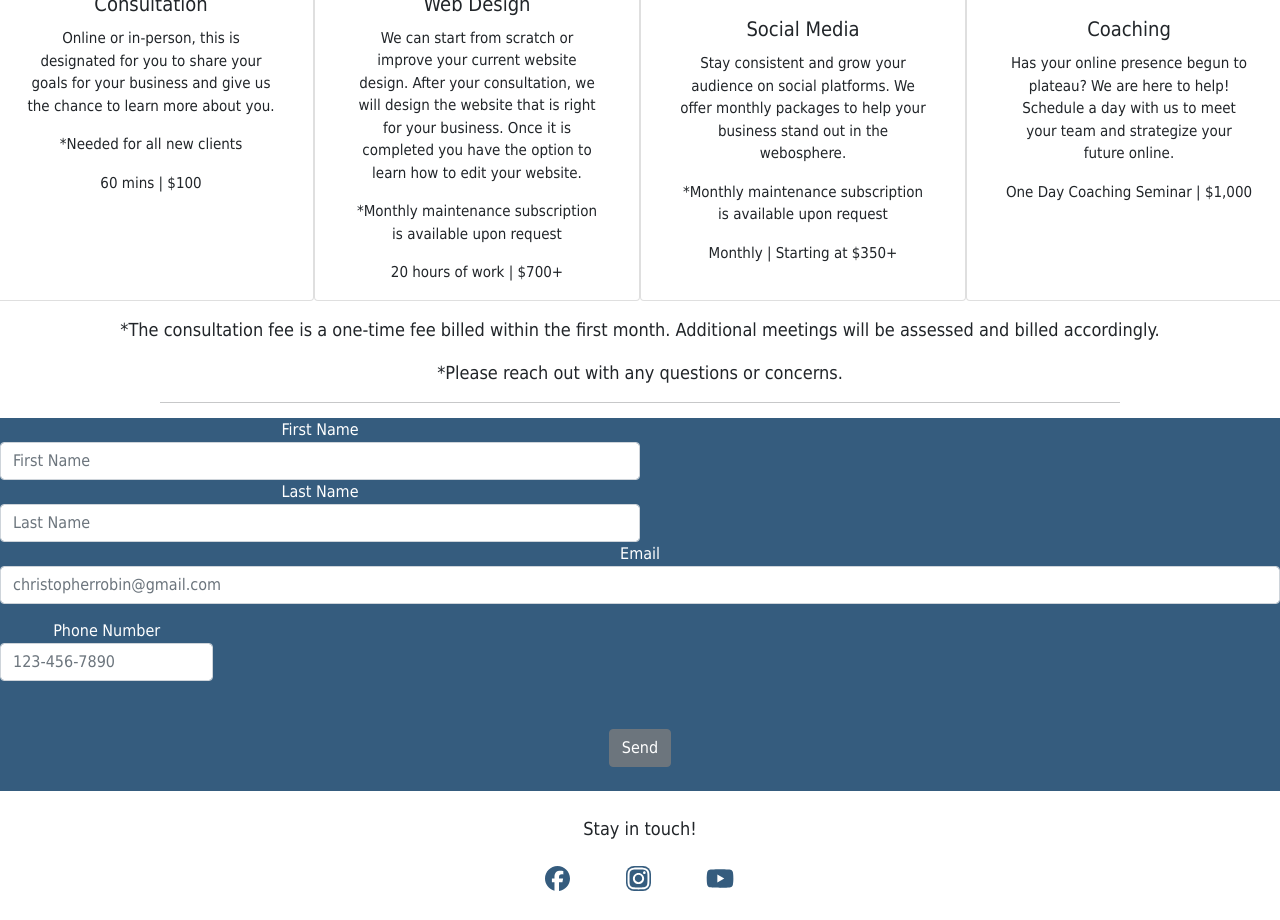
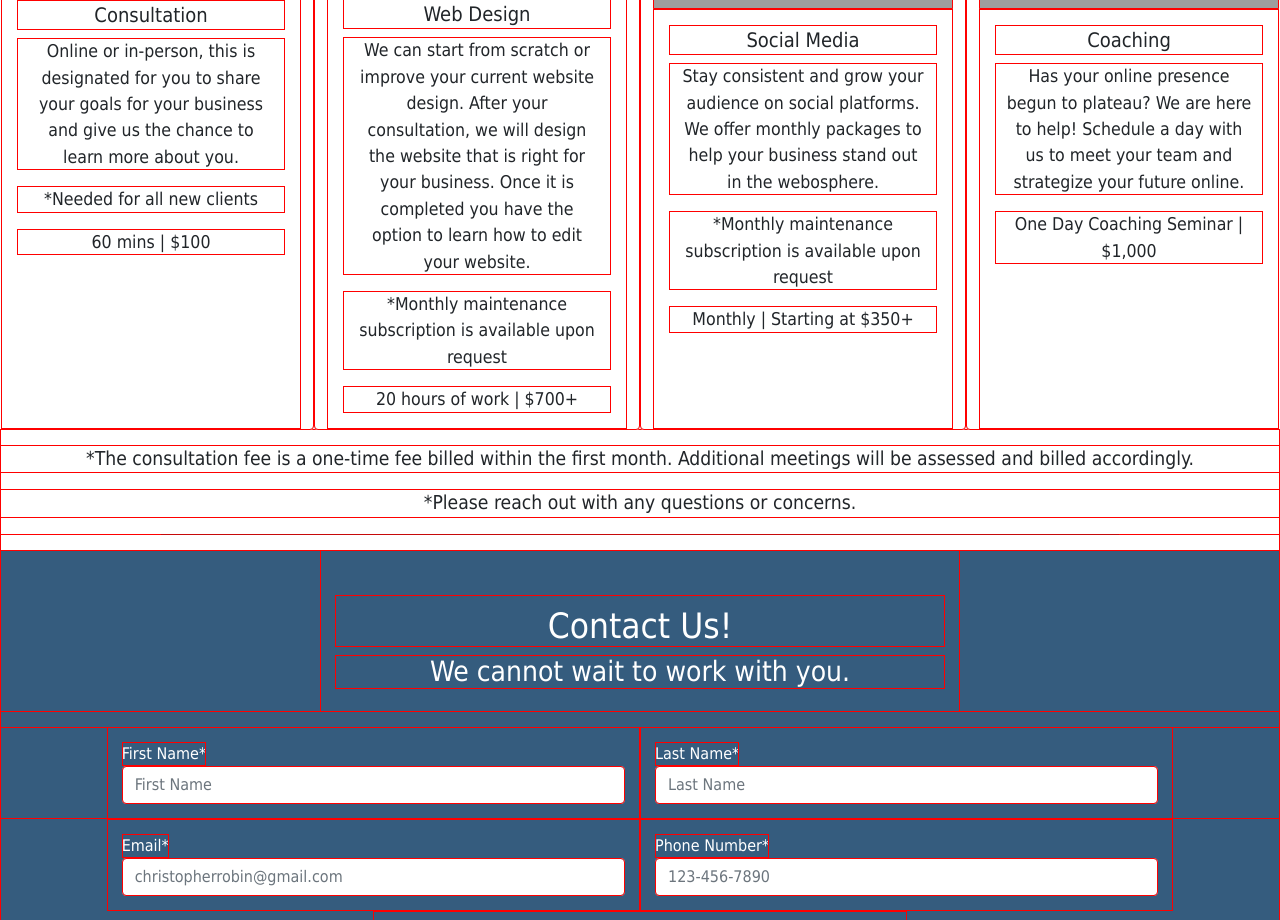
Before and after one commit to Calebmwhittaker/MADDMarketing-Solutions, a React (Create React App) app: page /services in a window 1280 px wide. Shown: the part 1880-2800 px from the top of the page. Built offline with nearby package versions, Linux system fonts and the light colour scheme; grey boxes are pictures that could not be loaded.

Commit message:
Responsive forms

```diff
--- a/src/App.css
+++ b/src/App.css
@@ -3,7 +3,7 @@
 }
 
 p {
-  font-size: 18px;
+  font-size: 1.2rem;
   padding: 0 10px;
 }
 
@@ -224,7 +224,7 @@ footer p {
 }
 
 .card-text {
-  font-size: 15px;
+  font-size: 1.1rem;
 }
 
 /* .services-first-image, .services-second-image  {
@@ -241,9 +241,28 @@ footer p {
   margin-top: 15px;
 }
 
-.form-group label {
+form {
+  color: #ffffff;
+}
+
+.form-heading {
+  align-items: center;
+  width: 50%;
+}
+
+.form-group {
   text-align: left;
   color: #ffffff;
+  padding: 15px;
+  display: inline-block;
+}
+
+.form-row span {
+  color: white;
+}
+
+.message {
+  height: 50px;
 }
 
 .services-page > h2 {
@@ -323,7 +342,6 @@ small {
 }
 
 .first-services-imgs p {
-  /* width: 50%; */
   margin: 0 auto;
 }
 
@@ -331,7 +349,7 @@ small {
   margin-top: 30px;
 }
 
-/* * {
+* {
   outline: 1px solid red;
   outline-offset: -1px;
-} */
+}
--- a/src/components/Form.js
+++ b/src/components/Form.js
@@ -4,28 +4,37 @@ export default function Form() {
   return (
     <div>
         <form>
-  <div className="form-row">
-    <div className="form-group col-md-6">
-      <label htmlFor="inputName">First Name</label>
-      <input type="email" className="form-control" id="inputName" placeholder="First Name"></input>
+  <div className="form-heading-row form-row">
+  <div className="form-heading form-group col-12 col-md-7 text-center">
+    <h2>Contact Us!</h2>
+    <h3>We cannot wait to work with you.</h3>
+  </div>
+  </div>
+<div className='form-row'>
+    <div className="form-group col-5">
+      <label htmlFor="inputName">First Name*</label>
+      <input type="text" className="form-control" id="inputName" placeholder="First Name" autoComplete="off"></input>
     </div>
-    <div className="form-group col-md-6">
-      <label htmlFor="inputName">Last Name</label>
-      <input type="email" className="form-control" id="inputName2" placeholder="Last Name"></input>
+    <div className="form-group col-5">
+      <label htmlFor="inputName">Last Name*</label>
+      <input type="text" className="form-control" id="inputName2" placeholder="Last Name" autoComplete="off"></input>
     </div>
   </div>
-  <div className="form-group">
-    <label htmlFor="inputEmail">Email</label>
-    <input type="text" className="form-control" id="inputEmail" placeholder="christopherrobin@gmail.com"></input>
+  <div className="form-group col-12 col-md-5">
+    <label htmlFor="inputEmail">Email*</label>
+    <input type="email" className="form-control" id="inputEmail" placeholder="christopherrobin@gmail.com" autoComplete="off"></input>
   </div>
-  <div className="form-row">
-    <div className="form-group col-md-2">
-      <label htmlFor="inputPhone">Phone Number</label>
-      <input type="tel" className="form-control" id="inputPhone" pattern="[0-9]{3}-[0-9]{3}-[0-9]{4}" placeholder="123-456-7890"></input>
+    <div className="form-group col-12 col-md-5">
+      <label htmlFor="inputPhone">Phone Number*</label>
+      <input type="tel" className="form-control" id="inputPhone" pattern="[0-9]{3}-[0-9]{3}-[0-9]{4}" placeholder="123-456-7890" autoComplete='off'></input>
     </div>
-  </div>
-  <br></br>
-  <button type="submit" className="btn btn-secondary my-4">Send</button>
+    <div className="message form-group col-12 col-md-5">
+      <label htmlFor="message">Message*</label>
+    <textarea name="career[message]" className="form-control"
+          placeholder="Write your details" required></textarea>
+          </div>
+          <div className="form-group col-12"></div>
+  <button type="submit" className="btn btn-secondary mb-4 btn-lg">Send</button>
 </form>
     </div>
   );
--- a/src/components/ServiceCards.js
+++ b/src/components/ServiceCards.js
@@ -3,14 +3,14 @@ import React from 'react'
 export default function ServiceCards() {
   return (
     <div>
-        <div class="container">
-  <div class="row">
-    <div class="col col-12">
+        <div className="container">
+  <div className="row">
+    <div className="col col-12">
     <img className="services-first-image" src="services-first-stock-photo.jpg" width="400px" alt=""></img>
           <h2>Grow your business</h2>
           <p>Having a presence online today is crucial. When your business is online, it makes it much easier for customers to find you. Most people turn to the internet when searching for a product or service. We help you grow your audience by being accessible online through websites and social media.</p>
     </div>
-    <div class="col col-12">
+    <div className="col col-12">
     <img className="services-second-image" src="services-second-stock-photo.jpg" width="400px" alt=""></img>
           <h2>Keep customers involved</h2>
           <p>It’s essential for businesses to share information with current and future customers. They want to know your story, view new products, and keep in touch for a more personalized experience. </p>
```
